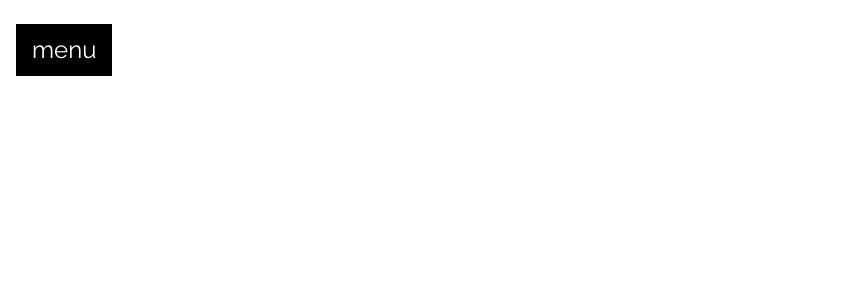
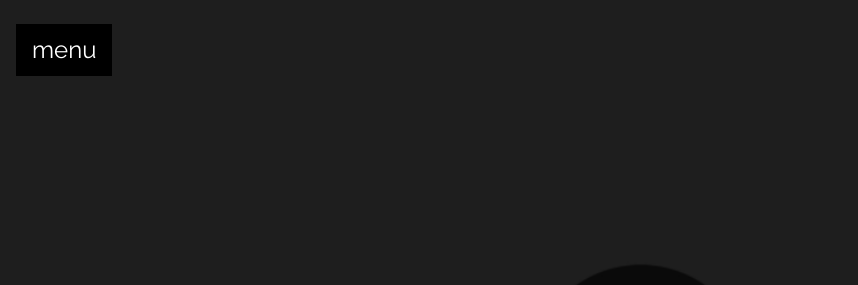
Before and after one commit to usrbinbrain/techtalk-actions-deploy, a plain HTML site: page index.html in a window 1280 px wide. Shown: the top 285 px of the page, without its empty margins (0-858 px from the left). Drawn offline with nearby package versions, Linux system fonts and the light colour scheme.

Commit message:
github-01.png ok

```diff
--- a/index.html
+++ b/index.html
@@ -11,7 +11,7 @@
 body,h1,h5 {font-family: "Raleway", sans-serif}
 body, html {height: 100%}
 .bgimg {
-  background-image: url('/img/github-05.png');
+  background-image: url('/img/github-01.png');
   min-height: 100%;
   background-position: center;
   background-size: cover;
```
